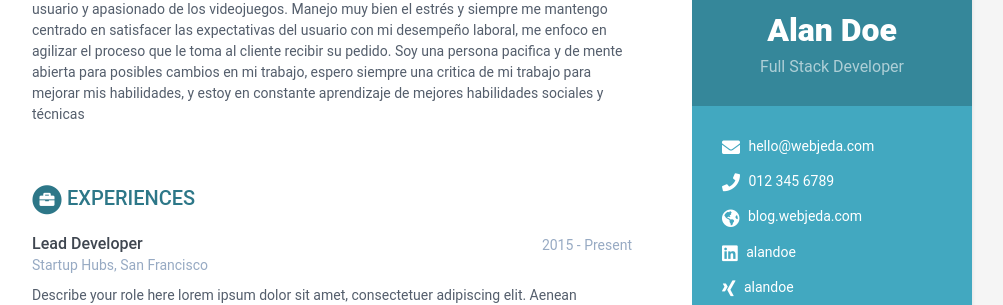
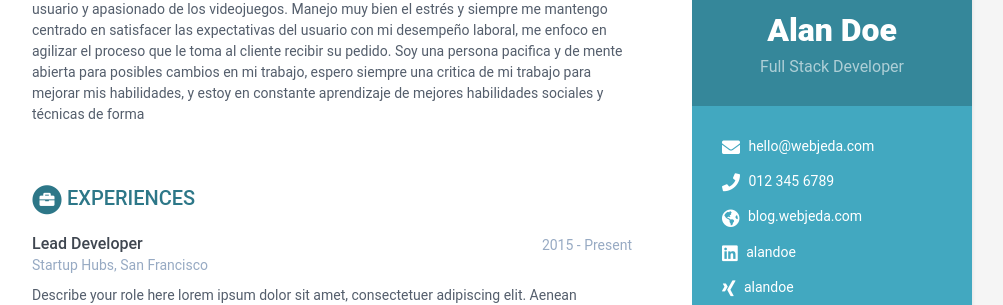
Before and after one commit to KevinC99/good-birch-4e19a, a Jekyll site: the page built from index.html, in a window 1280 px wide and 900 px high. Shown: the part 162-467 px from the top of the window, without its empty margins (168-1171 px from the left). Built offline with Jekyll 4.4.1, drawn with Linux system fonts in a browser that asks for light colours; some of the changed text lies outside the part shown.

Commit message:
data.yml: updated summary in career-profile

```diff
--- a/_data/data.yml
+++ b/_data/data.yml
@@ -40,7 +40,7 @@ career-profile:
     proceso que le toma al cliente recibir su pedido. Soy una persona pacifica y
     de mente abierta para posibles cambios en mi trabajo, espero siempre una
     critica de mi trabajo para mejorar mis habilidades, y estoy en constante
-    aprendizaje de mejores habilidades sociales y técnicas
+    aprendizaje de mejores habilidades sociales y técnicas de forma
 education:
   - degree: MSc in Computer Science
     university: University of London
```
